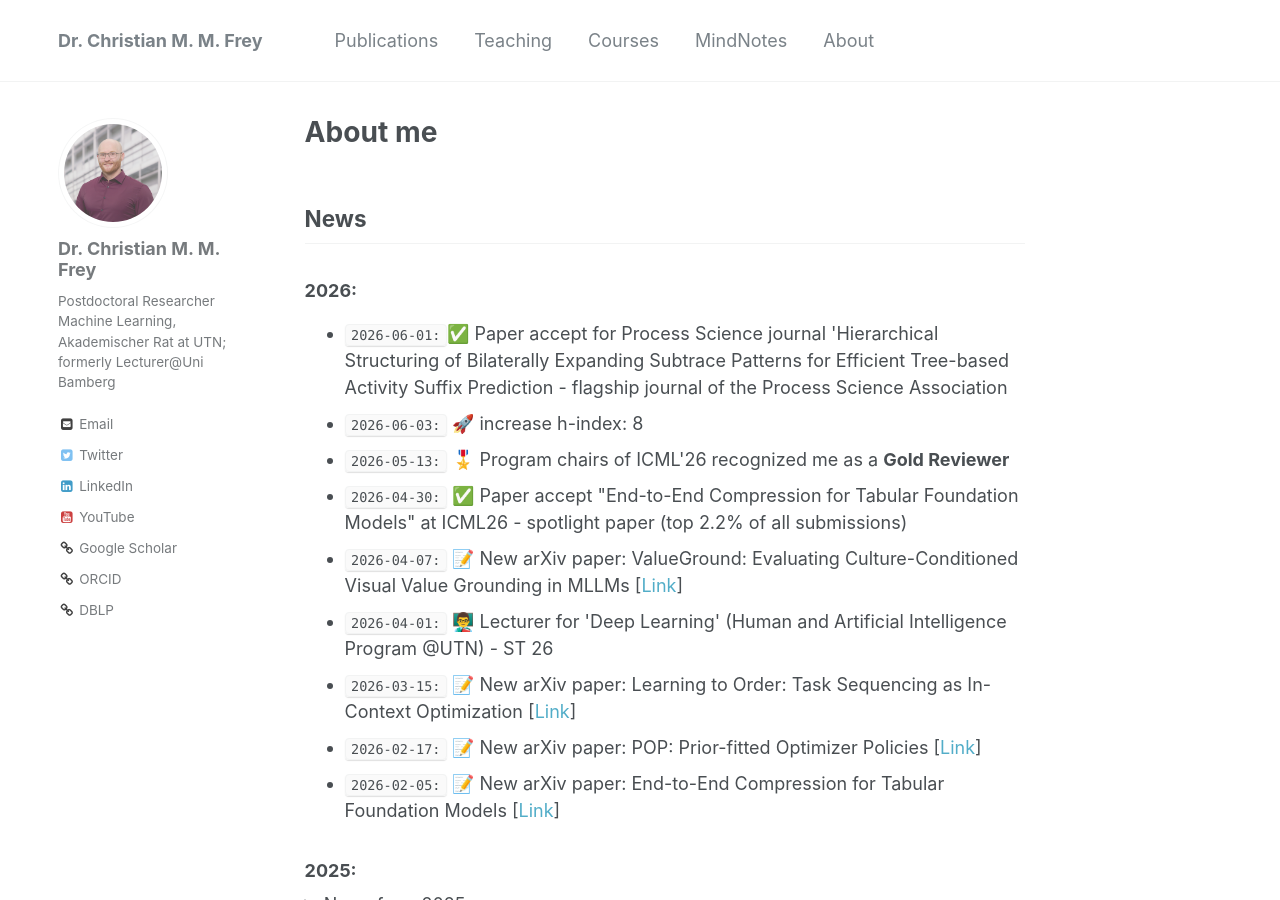
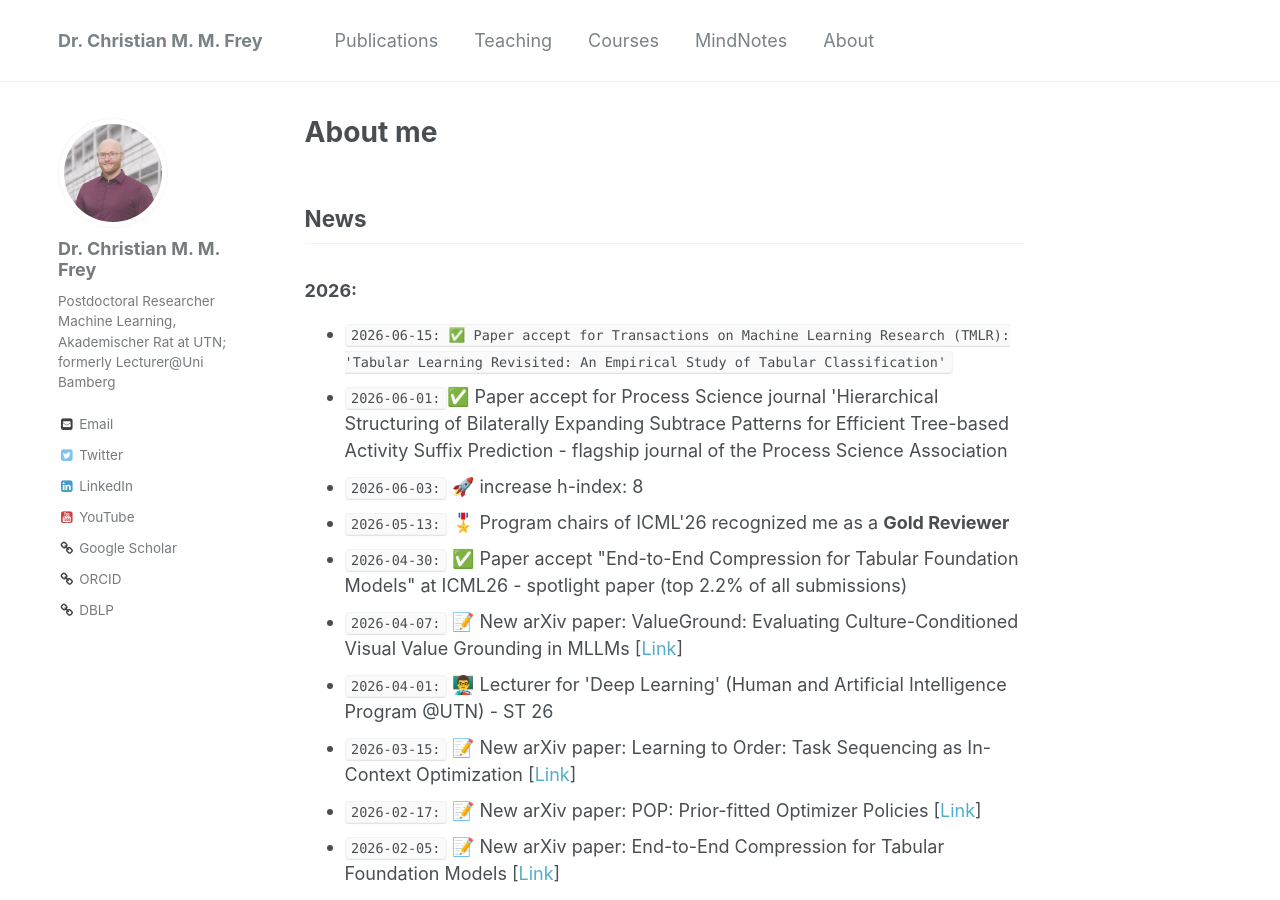
Before and after one commit to christianmaxmike/christianmaxmike.github.io, a Jekyll site: the page built from _pages/about.md, in a window 1280 px wide and 900 px high. Built offline with Jekyll 4.4.1, drawn with Linux system fonts in a browser that asks for light colours.

Commit message:
Add news updates for 2026 in about.md - tabular learning revisited

```diff
--- a/_pages/about.md
+++ b/_pages/about.md
@@ -17,6 +17,7 @@ redirect_from:
 ## News
 ### 2026:
 <ul>
+	<li><code>2026-06-15: ✅ Paper accept for Transactions on Machine Learning Research (TMLR): 'Tabular Learning Revisited: An Empirical Study of Tabular Classification'</code></li>
 	<li><code>2026-06-01:</code>✅ Paper accept for Process Science journal 'Hierarchical Structuring of Bilaterally Expanding Subtrace Patterns for Efficient Tree-based Activity Suffix Prediction - flagship journal of the Process Science Association</li>
 	<li><code>2026-06-03:</code> 🚀 increase h-index: 8</li>
 	<li><code>2026-05-13:</code> 🎖️ Program chairs of ICML'26 recognized me as a <b>Gold Reviewer</b></li>
```
